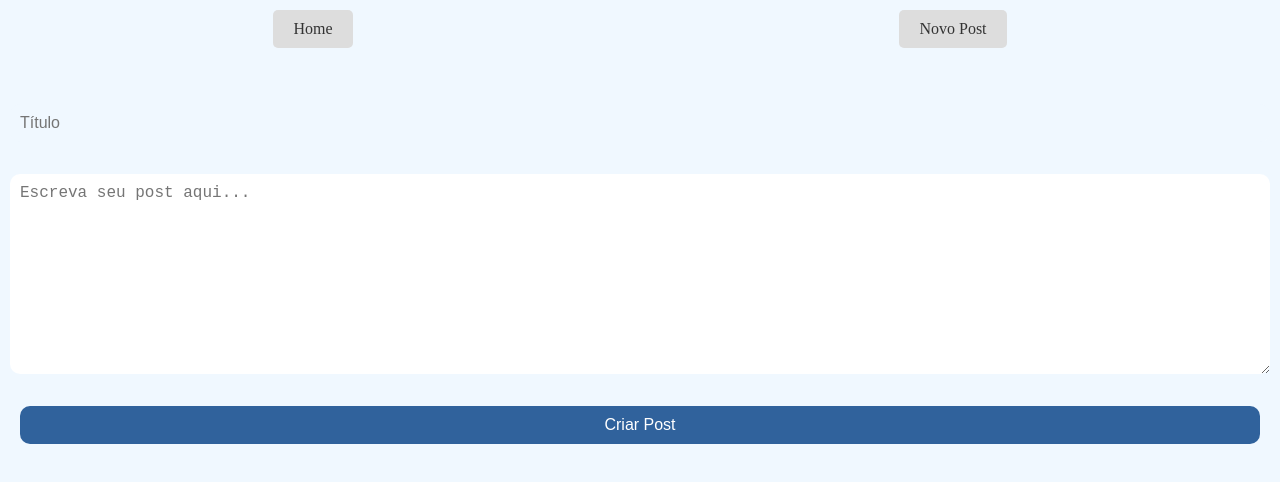
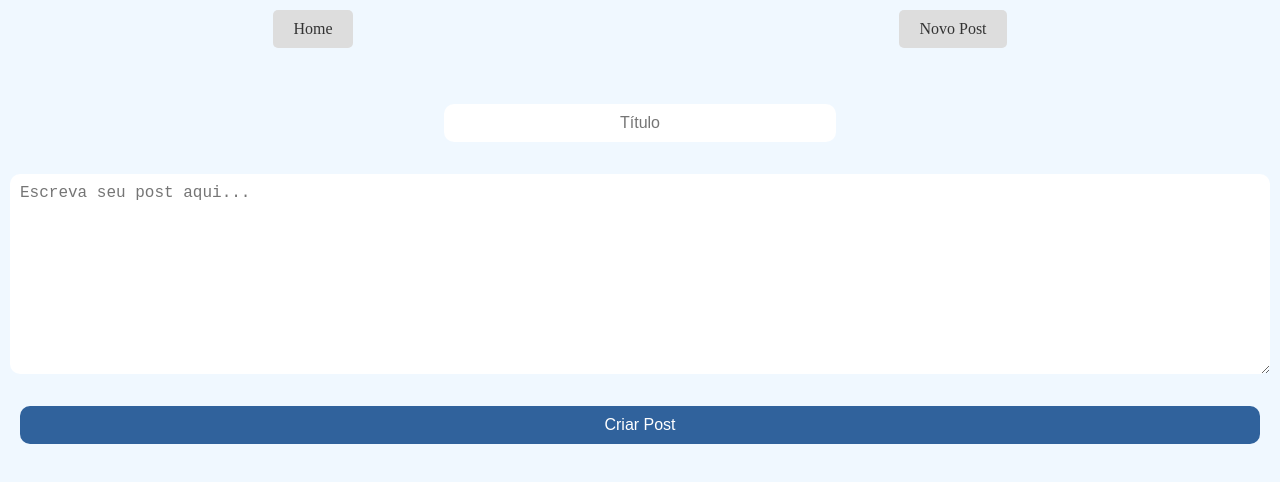
Before and after one commit to reinnerh/FirstBlog, a Vue app: page /create in a window 1280 px wide. Shown: the top 482 px of the page. Built offline with nearby package versions, Linux system fonts and the light colour scheme.

Commit message:
arruma detalhes em detail e na criação de post

```diff
--- a/src/Components/PostForm.vue
+++ b/src/Components/PostForm.vue
@@ -85,6 +85,14 @@ form {
   border-radius: 10px;
 }
 
+form > input {
+  display:flex ;
+  justify-content: center;
+  align-items: center;
+  text-align: center;
+  width: 30%;
+}
+
 form > * {
   margin: 1rem;
   border: none;
@@ -93,12 +101,14 @@ form > * {
   font-size: 16px;
   border-radius: 10px;
   width: 100%;
+  background-color: white;
   transition: all 0.3s ease-in-out;
 }
 
 form > input:focus,
 form > textarea:focus {
   border: 5px solid #ccc;
+  background-color: white;
 }
 
 form button {
--- a/src/views/Detail.vue
+++ b/src/views/Detail.vue
@@ -16,7 +16,7 @@ export default {
   <main>
     <h2>{{ post.title }}</h2>
     <h4>{{ post.datetime }}</h4>
-    <textarea readonly :value="post.content" rows="10" cols="50"></textarea>
+    <textarea readonly :value="post.content" rows="40" cols="200"></textarea>
   </main>
 </template>
 
```
